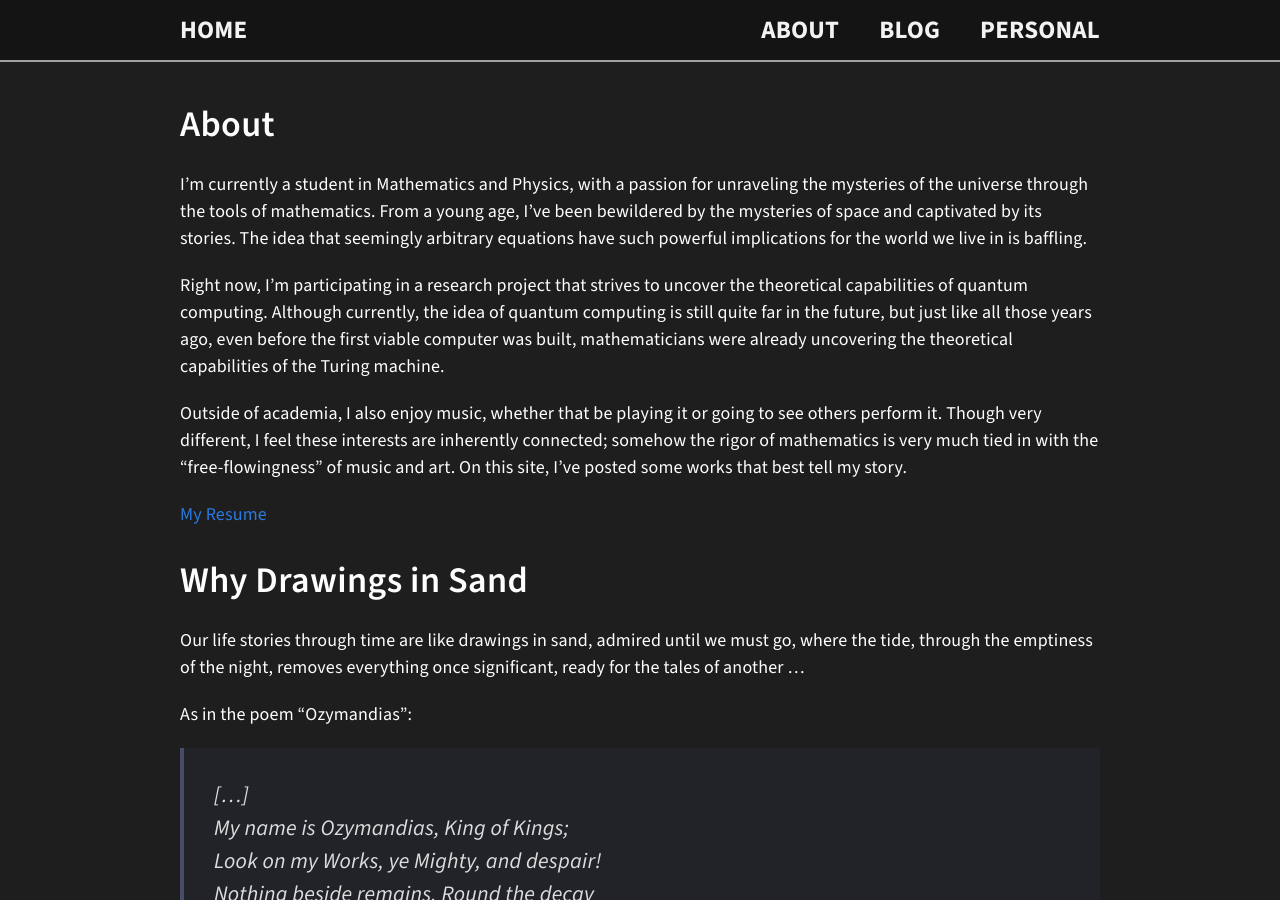
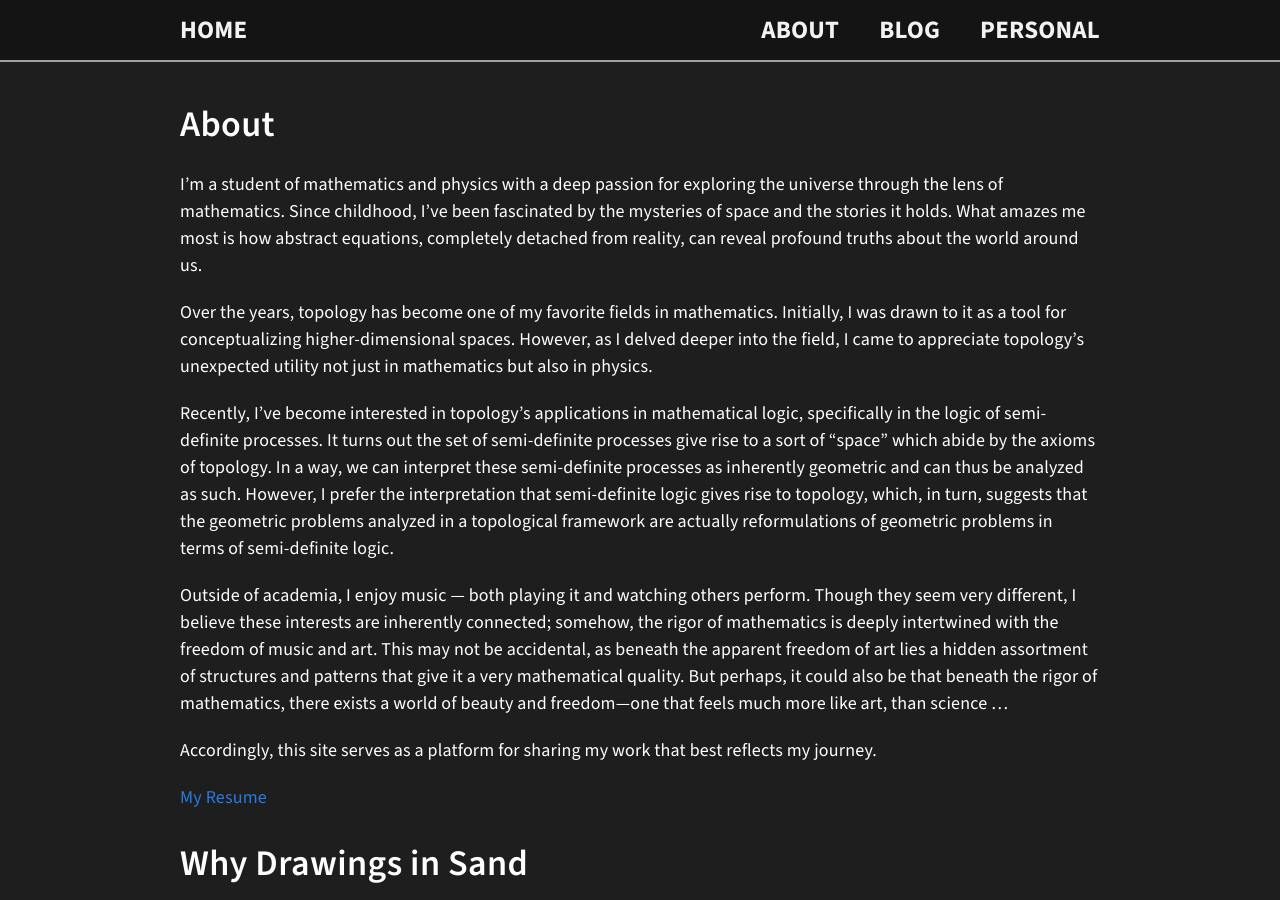
Before and after one commit to tylerwwang/tylerwwang.github.io, a Jekyll site: the page built from about.md, in a window 1280 px wide and 900 px high. Built offline with Jekyll 4.4.1, drawn with Linux system fonts in a browser that asks for light colours.

Commit message:
Updated site content.

```diff
--- a/about.md
+++ b/about.md
@@ -6,17 +6,27 @@ permalink: /about/
 
 # About
 
-I'm currently a student in Mathematics and Physics, with a passion for unraveling the mysteries of the universe through the tools of mathematics.
-From a young age, I've been bewildered by the mysteries of space and captivated by its stories.
-The idea that seemingly arbitrary equations have such powerful implications for the world we live in is baffling.
+I'm a student of mathematics and physics with a deep passion for exploring the universe through the lens of mathematics. Since childhood, I've been fascinated by the mysteries of space and the stories it holds. What amazes me most is how abstract equations, completely detached from reality, can reveal profound truths about the world around us.
 
-Right now, I'm participating in a research project that strives to uncover the theoretical capabilities of quantum computing.
-Although currently, the idea of quantum computing is still quite far in the future, but just like all those years ago,
-even before the first viable computer was built, mathematicians were already uncovering the theoretical capabilities of the Turing machine.
+Over the years, topology has become one of my favorite fields in mathematics.
+Initially, I was drawn to it as a tool for conceptualizing higher-dimensional spaces.
+However, as I delved deeper into the field, I came to appreciate topology’s unexpected utility not just in mathematics but also in physics.
 
-Outside of academia, I also enjoy music, whether that be playing it or going to see others perform it.
-Though very different, I feel these interests are inherently connected; somehow the rigor of mathematics is very much tied in with the "free-flowingness" of music and art.
-On this site, I've posted some works that best tell my story.
+Recently, I’ve become interested in topology's applications in mathematical logic, specifically in the logic of semi-definite processes.
+It turns out the set of semi-definite processes give rise to a sort of "space" which abide by the axioms of topology.
+In a way, we can interpret these semi-definite processes as inherently geometric and can thus be analyzed as such.
+However, I prefer the interpretation that semi-definite logic gives rise to topology, which, in turn, suggests that the geometric problems analyzed in a topological framework are actually reformulations of geometric problems in terms of semi-definite logic.
+
+<!---
+So on this topic of changing the world, in the fall of 2024, I had the wonderful opportunity of participating in a project that aimed to uncover the theoretical capabilities of quantum computing.
+Whilst the first viable quantum computer is still possibly decades in the future, as humans, we can't help but be curious about its potential to transform the future.
+This opportunity provided me with a great window into this field, that sat quite foreign to me, and an insight into what is to come in the future. -->
+
+Outside of academia, I enjoy music — both playing it and watching others perform.
+Though they seem very different, I believe these interests are inherently connected; somehow, the rigor of mathematics is deeply intertwined with the freedom of music and art. This may not be accidental, as beneath the apparent freedom of art lies a hidden assortment of structures and patterns that give it a very mathematical quality.
+But perhaps, it could also be that beneath the rigor of mathematics, there exists a world of beauty and freedom—one that feels much more like art, than science ...
+
+Accordingly, this site serves as a platform for sharing my work that best reflects my journey.
 
 [My Resume]({{site.baseurl}}/assets/Resume.pdf)
 
```
Also changed, not shown: assets/images/album/2020-08-00-Yellowstone/album.json (+4 -3 lines), assets/images/album/2024-04-08-Solar-Eclipse/album.json (+6 -4 lines), 1 other file.
